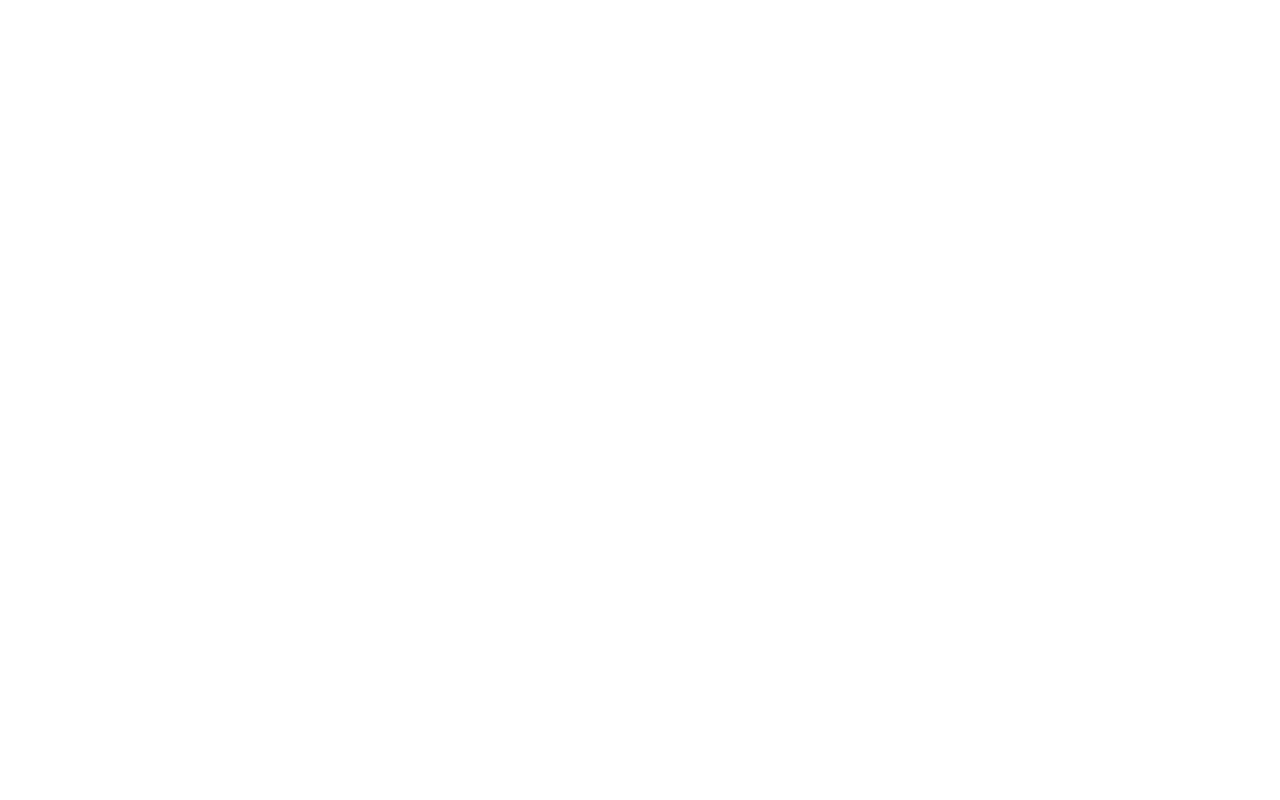
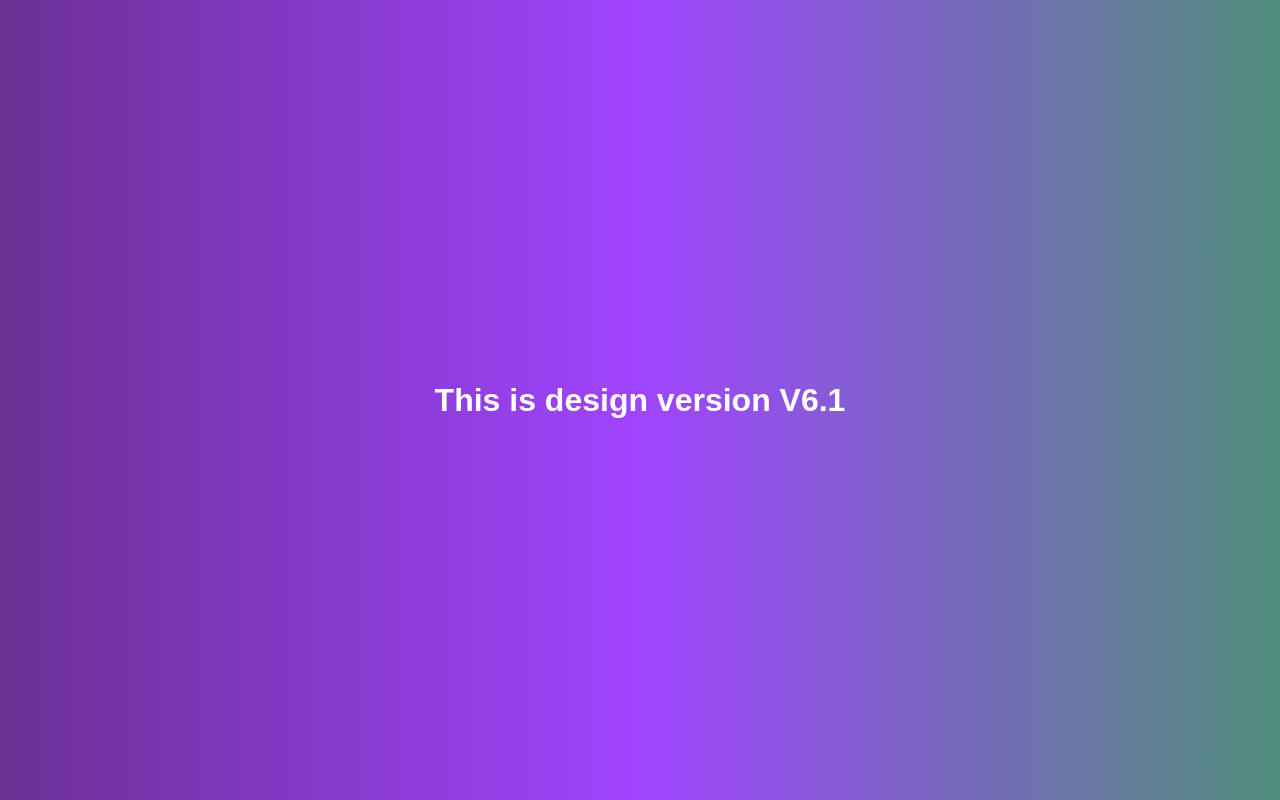
Before and after one commit to neel-learn/my-first-repo, a plain HTML site: page index.html in a window 1280 px wide. Drawn offline with Linux system fonts and the light colour scheme.

Commit message:
changed the version to 6.1

```diff
--- a/index.html
+++ b/index.html
@@ -8,7 +8,7 @@
 		<title>My first git webpage</title>
 	</head>
 	<body>
-		<h1>This is design version V6</h1>
+		<h1>This is design version V6.1</h1>
 
 	</body>
 </html>
--- a/styles.css
+++ b/styles.css
@@ -1,6 +1,6 @@
 
 body {
-	background: linear-gadient(to right, #6a3093, #a044ff, #508e7b);
+	background: linear-gradient(to right, #6a3093, #a044ff, #508e7b);
 	font-family: Arial, sans-serif;
 	color: white;
 	margin: 0;
```
